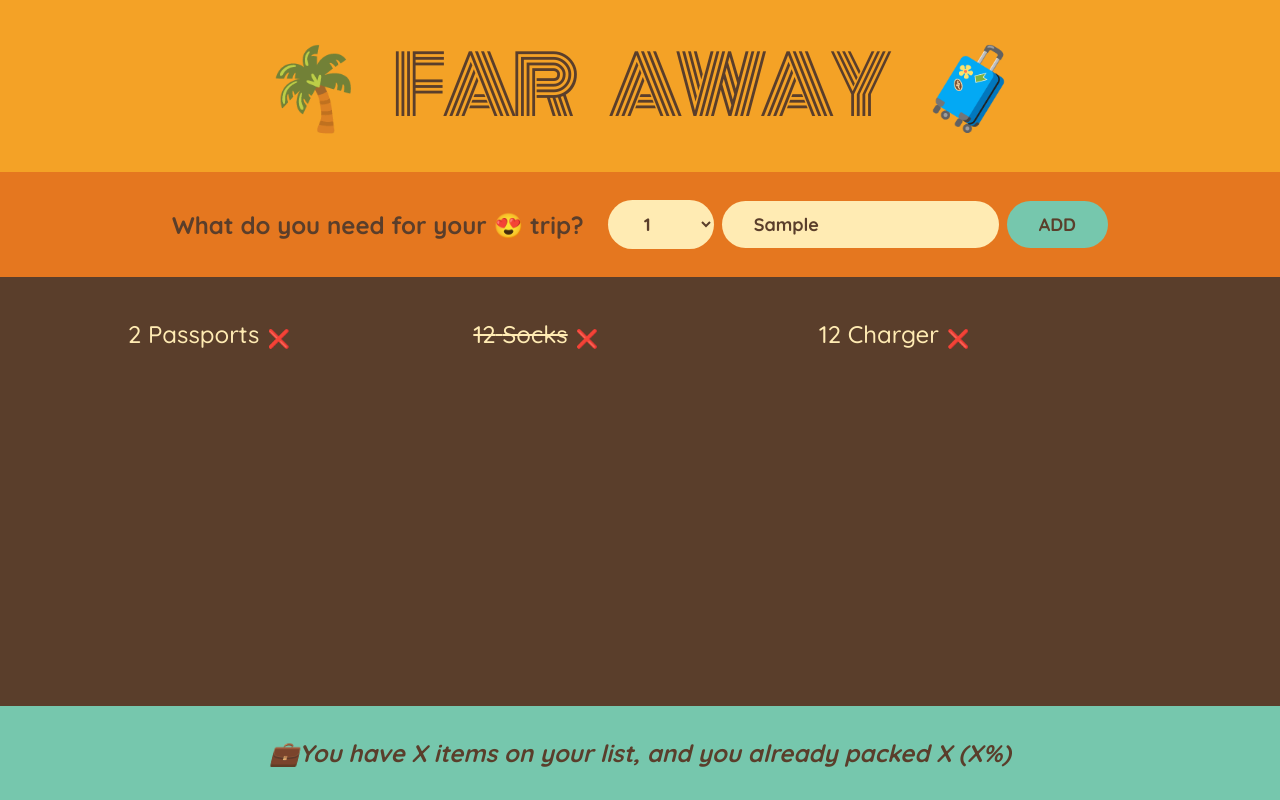
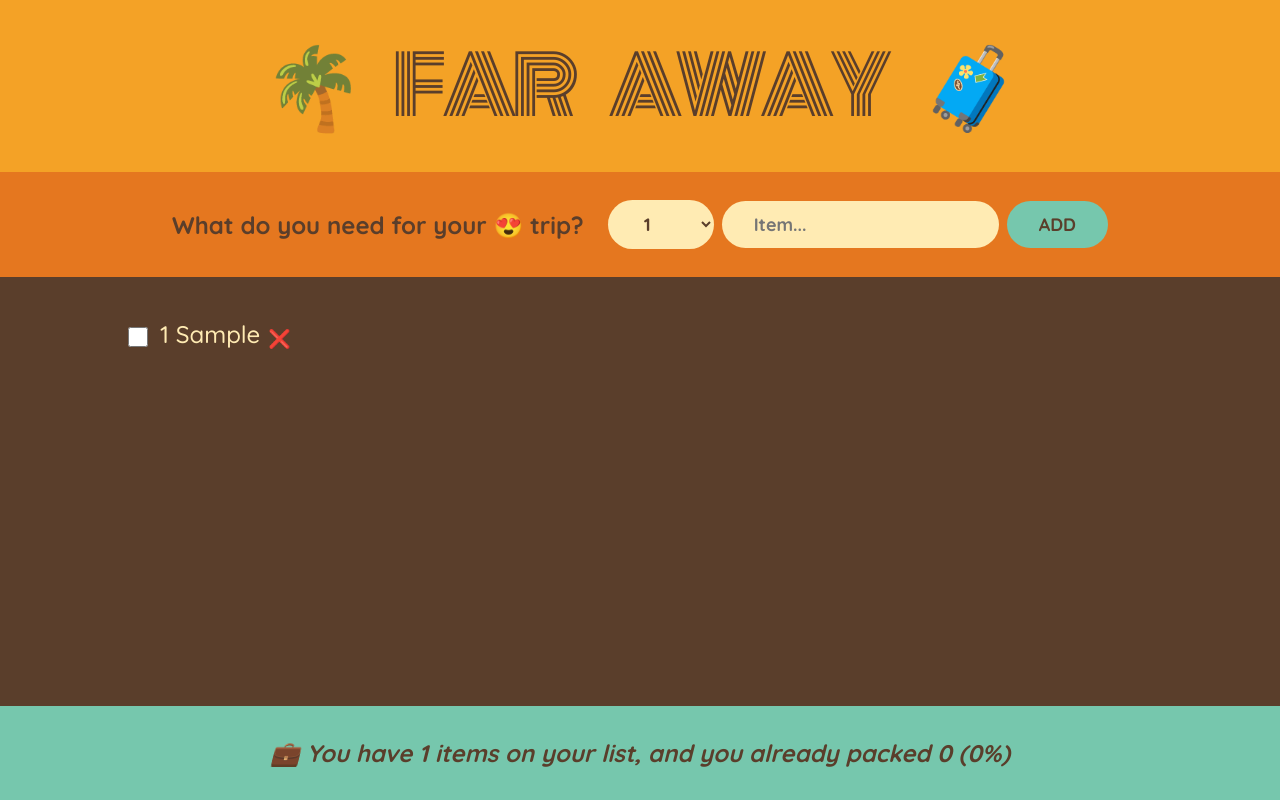
Before and after one commit to fgarciaconejero/travel-list, a React (Create React App) app: page / in a window 1280 px wide. Both pictures are taken after typing "Sample" into the empty fields and a click on the button "ADD". Built offline with nearby package versions, Linux system fonts and the light colour scheme.

Commit message:
Adding early return to Stats + handling items percentages and amount of items packed + handleOnToggle

```diff
--- a/src/App.js
+++ b/src/App.js
@@ -1,18 +1,34 @@
 import { useState } from "react";
 
-const initialItems = [
-  { id: 1, description: "Passports", quantity: 2, packed: false },
-  { id: 2, description: "Socks", quantity: 12, packed: true },
-  { id: 3, description: "Charger", quantity: 12, packed: false },
-];
+export default function App() {
+  const [items, setItems] = useState([]);
 
-export default function App() {
+  function handleAddItems(item) {
+    setItems((items) => [...items, item]);
+  }
+
+  function handleDeleteItem(id) {
+    setItems((items) => items.filter((item) => item.id !== id));
+  }
+
+  function handleToggleItem(id) {
+    setItems((items) =>
+      items.map((item) =>
+        item.id === id ? { ...item, packed: !item.packed } : item
+      )
+    );
+  }
+
   return (
     <div className="app">
       <Logo />
-      <Form />
-      <PackingList />
-      <Stats />
+      <Form onAddItems={handleAddItems} />
+      <PackingList
+        items={items}
+        onDeleteItem={handleDeleteItem}
+        onToggleItem={handleToggleItem}
+      />
+      <Stats items={items} />
     </div>
   );
 }
@@ -21,18 +37,30 @@
   return <h1>🌴 Far Away 🧳</h1>;
 }
 
-function Form() {
+function Form({ onAddItems }) {
   const [description, setDescription] = useState("");
   const [quantity, setQuantity] = useState(1);
 
   function handleSubmit(e) {
     e.preventDefault();
+
+    if (!description) return;
+
+    const newItem = { description, quantity, packed: false, id: Date.now() };
+
+    onAddItems(newItem);
+
+    setDescription("");
+    setQuantity(1);
   }
 
   return (
     <form className="add-form" onSubmit={handleSubmit}>
       <h3> What do you need for your 😍 trip?</h3>
-      <select value={quantity} onChange={(e) => setQuantity(e.target.value)}>
+      <select
+        value={quantity}
+        onChange={(e) => setQuantity(Number(e.target.value))}
+      >
         {Array.from({ length: 20 }, (_, i) => i + 1).map((num) => (
           <option value={num} key={num}>
             {num}
@@ -50,33 +78,57 @@
   );
 }
 
-function PackingList() {
+function PackingList({ items, onDeleteItem, onToggleItem }) {
   return (
     <div className="list">
       <ul>
-        {initialItems.map((item) => (
-          <Item item={item} key={item.id} />
+        {items.map((item) => (
+          <Item
+            item={item}
+            key={item.id}
+            onDeleteItem={onDeleteItem}
+            onToggleItem={onToggleItem}
+          />
         ))}
       </ul>
     </div>
   );
 }
 
-function Item({ item }) {
+function Item({ item, onDeleteItem, onToggleItem }) {
   return (
     <li>
+      <input
+        type="checkbox"
+        value={item.packed}
+        onChange={() => onToggleItem(item.id)}
+      />
       <span style={item.packed ? { textDecoration: "line-through" } : {}}>
         {item.quantity} {item.description}
-        <button>❌</button>
+        <button onClick={() => onDeleteItem(item.id)}>❌</button>
       </span>
     </li>
   );
 }
 
-function Stats() {
+function Stats({ items }) {
+  if (!items.length)
+    return (
+      <p className="stats">
+        <em> Start adding some items to your packing list 🚀</em>
+      </p>
+    );
+
+  const numItems = items.length;
+  const numPacked = items.filter((item) => item.packed).length;
+  const percentagePacked = Math.round((numPacked * 100) / numItems);
   return (
     <footer className="stats">
-      <em>💼You have X items on your list, and you already packed X (X%)</em>
+      <em>
+        {percentagePacked === 100
+          ? "You have everything ready to go ✈️"
+          : `💼 You have ${numItems} items on your list, and you already packed ${numPacked} (${percentagePacked}%)`}
+      </em>
     </footer>
   );
 }
```
Also changed, not shown: 1 other file (tests, documents, lock files or other folders).
